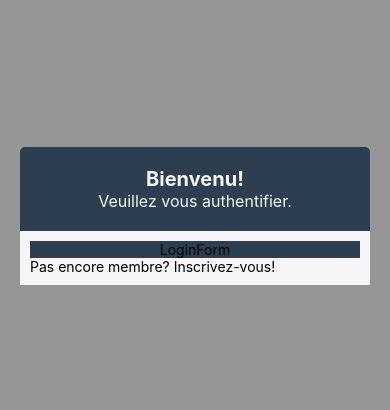
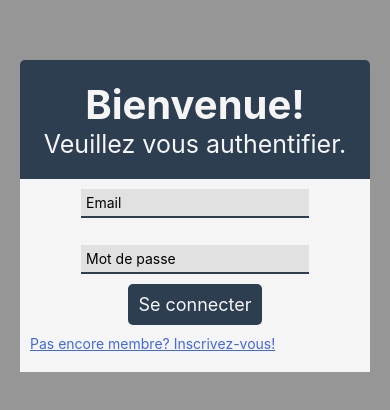
Before and after one commit to rabea-nedjari/app_02_05, a React Native app: screen / in a window 390 px wide. Shown: the part 206-616 px from the top of the page. Built offline with nearby package versions, Linux system fonts and the light colour scheme.

Commit message:
Ajout Button

```diff
--- a/Components/Container/LoginForm/LoginForm.jsx
+++ b/Components/Container/LoginForm/LoginForm.jsx
@@ -1,12 +1,70 @@
 //import liraries
-import React, { Component } from "react";
-import { View, Text, StyleSheet } from "react-native";
+import React, { Component, useState } from "react";
+import {
+  View,
+  Text,
+  StyleSheet,
+  TextInput,
+  TouchableOpacity,
+} from "react-native";
+import Button from "../../UI/Button/Button";
 
 // create a component
 const LoginForm = () => {
+  //1- Créer les variables d'états  pour mémoriser les entrées de l'utilisateur
+  const [emailInput, setEmailInput] = useState("");
+  const [emailError, setEmailError] = useState("");
+
+  const [passwordInput, setPasswordInput] = useState("");
+  const [passwordError, setPasswordError] = useState("");
+
+  //2- Créer les fonctions qui s'executent quand on tape dans l'input:
+  function handleEmailInput(text) {
+    setEmailInput(text);
+    setEmailError("");
+  }
+
+  function handlePasswordInput(text) {
+    setPasswordInput(text);
+    setPasswordError("");
+  }
+
+  //3- Créer la fonction pour valider le formulaire:
+  function login() {
+    if (emailInput.includes("@") && passwordInput.length >= 6) {
+      alert("Connexion reussie");
+    } else {
+      setEmailError(!emailInput.includes("@") ? "Email invalide!" : "");
+      setPasswordError(
+        passwordInput.length < 6
+          ? "Mot de passe trop court!(Min. 6 caractères)"
+          : ""
+      );
+    }
+  }
+
+  //4- Mettre en place les composants, et les lier avec les fonctions et variables:
   return (
     <View style={styles.container}>
-      <Text>LoginForm</Text>
+      <TextInput
+        style={styles.input}
+        placeholder='Email'
+        value={emailInput}
+        onChangeText={handleEmailInput}
+      />
+      <Text style={styles.error}> {emailError} </Text>
+
+      <TextInput
+        style={styles.input}
+        placeholder='Mot de passe'
+        value={passwordInput}
+        onChangeText={handlePasswordInput}
+      />
+      <Text style={styles.error}>{passwordError}</Text>
+
+      <Button action={login}>
+        <Text style={styles.labelButton}>Se connecter</Text>
+      </Button>
     </View>
   );
 };
@@ -17,7 +75,22 @@ const styles = StyleSheet.create({
     flex: 1,
     justifyContent: "center",
     alignItems: "center",
-    backgroundColor: "#2c3e50",
+    // backgroundColor: "#2c3e50",
+  },
+  input: {
+    borderBottomWidth: 2,
+    borderBottomColor: "#2c3e50",
+    backgroundColor: "rgb(225,225,225)",
+    padding: 5,
+  },
+  error: {
+    color: "red",
+    margin: 5,
+  },
+
+  labelButton: {
+    color: "whitesmoke",
+    fontSize: 18,
   },
 });
 
--- a/Components/HOC/Card/Card.jsx
+++ b/Components/HOC/Card/Card.jsx
@@ -26,12 +26,12 @@ const styles = StyleSheet.create({
   },
   title: {
     color: "whitesmoke",
-    fontSize: 20,
+    fontSize: 40,
     fontWeight: "bold",
   },
   content: {
     color: "whitesmoke",
-    fontSize: 16,
+    fontSize: 25,
     marginBottom: 20,
   },
   childrenContainer: {
--- a/Components/Page/Auth/Auth.jsx
+++ b/Components/Page/Auth/Auth.jsx
@@ -17,11 +17,11 @@ export default function Auth() {
 
   return (
     <View style={styles.container}>
-      <Card title='Bienvenu!' content='Veuillez vous authentifier.'>
+      <Card title='Bienvenue!' content='Veuillez vous authentifier.'>
         {isLogin ? <LoginForm /> : <SignUpForm />}
 
         <TouchableOpacity onPress={toggleIsLogin}>
-          <Text>
+          <Text style={styles.lien}>
             {isLogin
               ? "Pas encore membre? Inscrivez-vous!"
               : "Vous etes déja membre? Connectez-vous!"}
@@ -36,4 +36,9 @@ const styles = StyleSheet.create({
   container: {
     width: "100%",
   },
+  lien: {
+    color: "royalblue",
+    marginVertical: 10,
+    textDecorationLine: "underline",
+  },
 });
--- /dev/null
+++ b/Components/UI/Button/Button.jsx
@@ -0,0 +1,24 @@
+//import liraries
+import React, { Component } from "react";
+import { View, Text, StyleSheet, TouchableOpacity } from "react-native";
+
+// create a component
+const Button = ({ action, children }) => {
+  return (
+    <TouchableOpacity style={styles.button} onPress={action}>
+      {children}
+    </TouchableOpacity>
+  );
+};
+
+// define your styles
+const styles = StyleSheet.create({
+  button: {
+    backgroundColor: "#2c3e50",
+    padding: 10,
+    borderRadius: 5,
+  },
+});
+
+//make this component available to the app
+export default Button;
```
